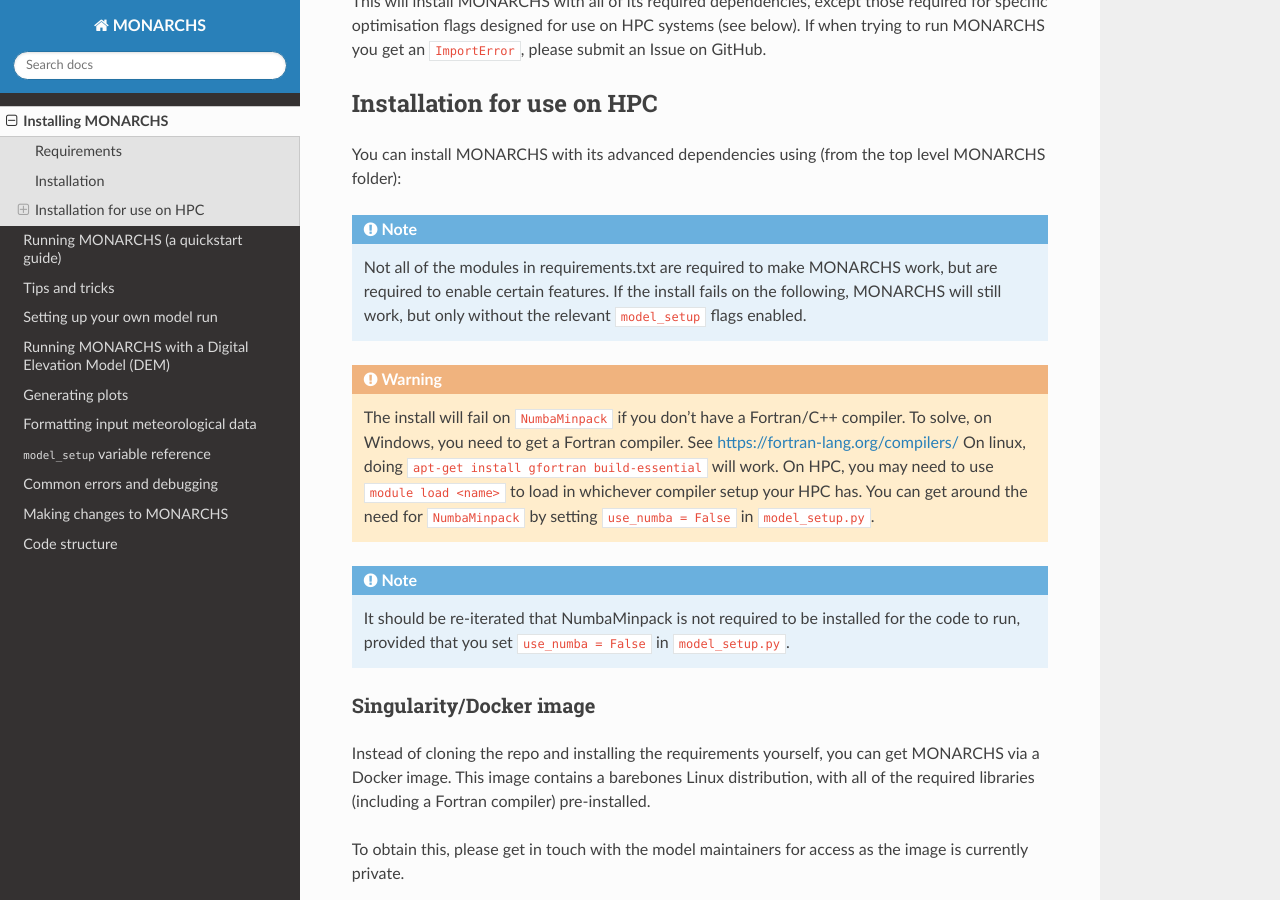
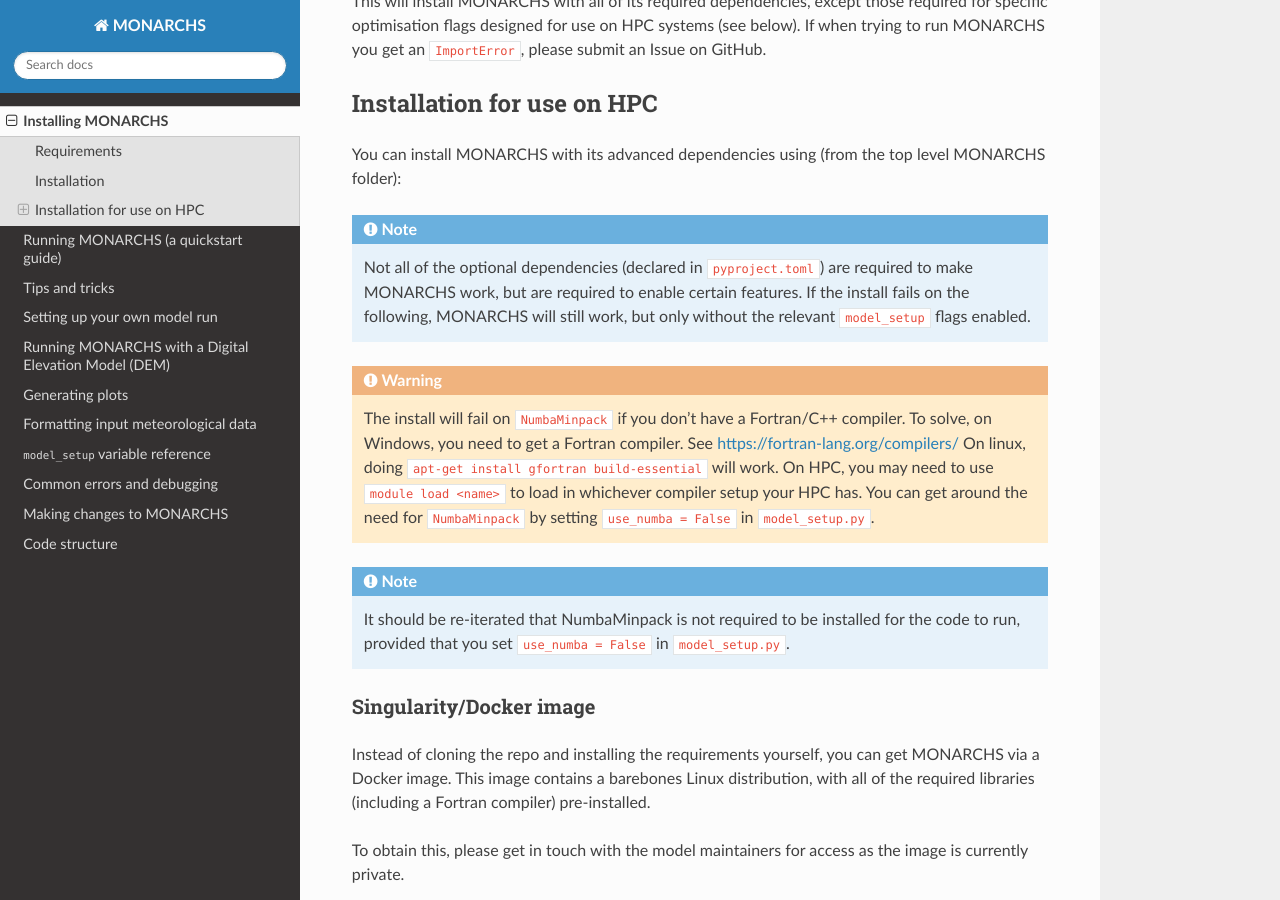
Before and after one commit to monarchs-ice/monarchs, a Sphinx documentation site: the page built from docs/source/installation.rst, in a window 1280 px wide and 900 px high, scrolled down 1350 px. Built offline with Sphinx 7.4.7 and the Read the Docs theme 3.1.0, drawn with Linux system fonts in a browser that asks for light colours; pages that are not in the unit, such as notebooks, are missing from menus.

Commit message:
fix: stop CI from flagging harmless array size change error, deprecate requirements.txt in favour of pyproject.toml everywhere, fix Docker integration

```diff
--- a/docs/source/installation.rst
+++ b/docs/source/installation.rst
@@ -72,7 +72,7 @@
     pip install -e .[numba]
 
 .. note::
-    Not all of the modules in requirements.txt are required to make MONARCHS work, but are required to enable certain features.
+    Not all of the optional dependencies (declared in ``pyproject.toml``) are required to make MONARCHS work, but are required to enable certain features.
     If the install fails on the following, MONARCHS will still work, but only without the
     relevant ``model_setup`` flags enabled.
 
```
Also changed, not shown: README.md (+3 -6 lines), pyproject.toml (+9 -3 lines), requirements.txt (deleted, +0 -21 lines), Docker/README.md (added), 2 other files.
